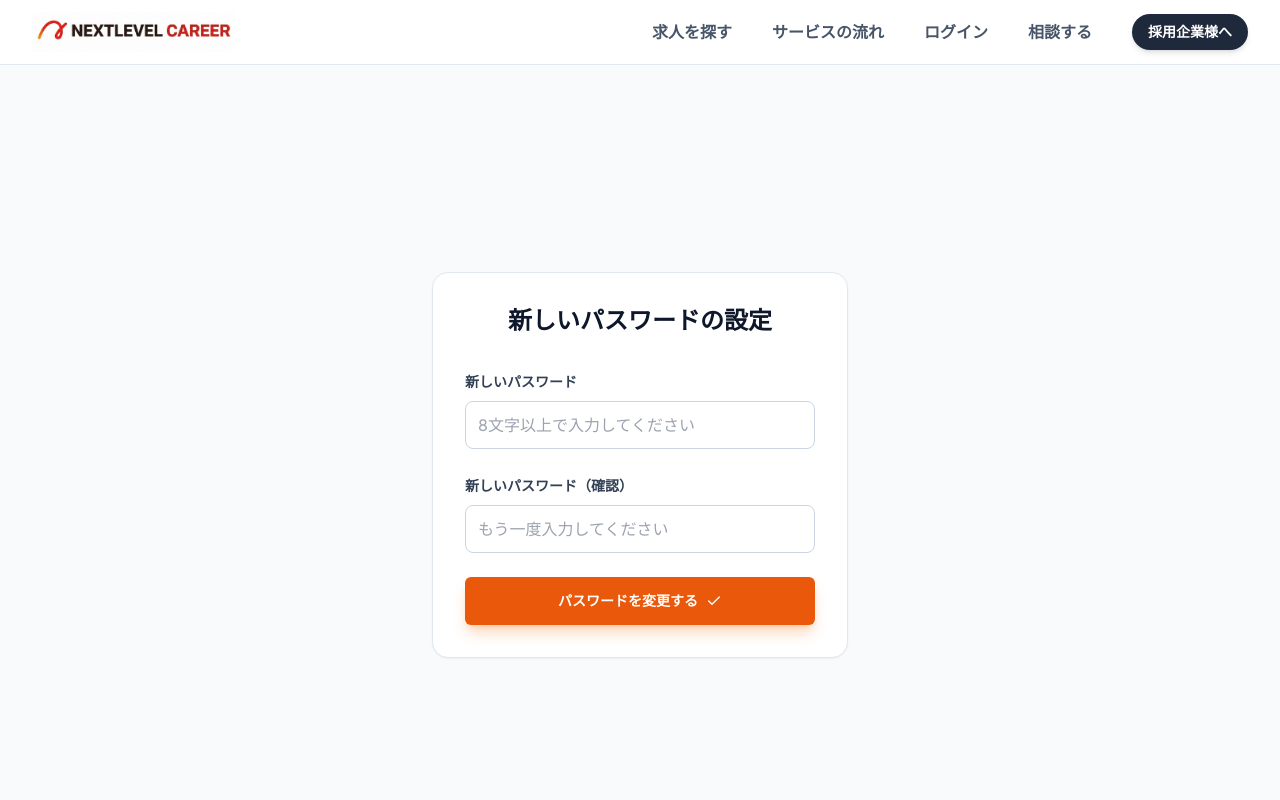
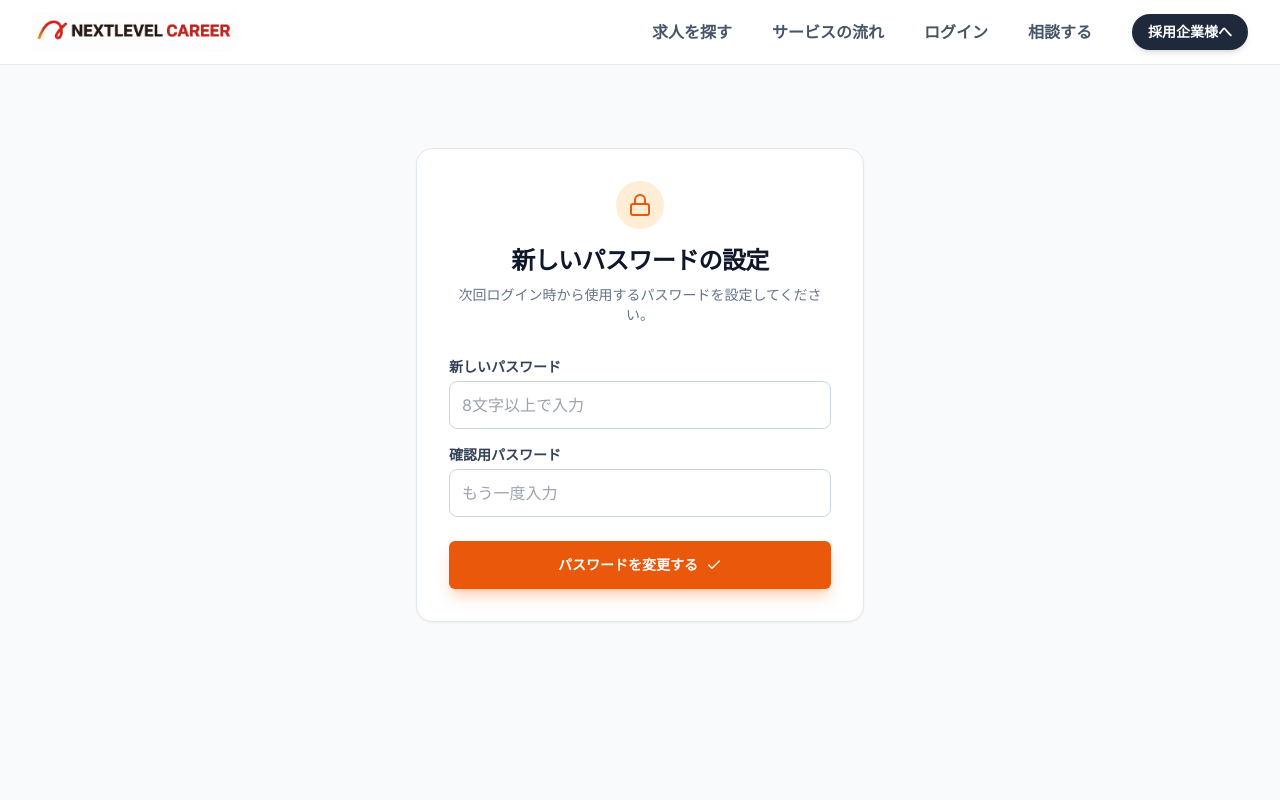
Before and after one commit to nextlevelkitamura-alt/nextlevel-career-website, a Next.js app: page /update-password in a window 1280 px wide. Shown: the top 800 px of the page. Built offline with nearby package versions, Linux system fonts and the light colour scheme; no server answers.

Commit message:
fix(ui): refine password reset and update pages with better styling and UX

```diff
--- a/app/forgot-password/page.tsx
+++ b/app/forgot-password/page.tsx
@@ -3,8 +3,8 @@
 import { Button } from "@/components/ui/button";
 import Link from "next/link";
 import { useState } from "react";
-import { ArrowLeft } from "lucide-react";
-import { resetPassword } from "../auth/actions"; // 修正されたアクションをインポート
+import { ArrowLeft, Mail } from "lucide-react";
+import { resetPassword } from "../auth/actions";
 
 export default function ForgotPasswordPage() {
     const [isLoading, setIsLoading] = useState(false);
@@ -34,40 +34,43 @@ export default function ForgotPasswordPage() {
     };
 
     return (
-        <div className="min-h-screen bg-slate-50 py-16 flex items-center justify-center">
-            <div className="container mx-auto px-4 max-w-md">
-                <Link href="/login" className="inline-flex items-center text-slate-500 hover:text-slate-800 mb-6 transition-colors font-medium text-sm">
-                    <ArrowLeft className="w-4 h-4 mr-1" />
-                    ログイン画面に戻る
-                </Link>
-
-                <div className="bg-white p-8 rounded-2xl shadow-sm border border-slate-200">
-                    <h1 className="text-2xl font-bold text-center mb-4 text-slate-900">パスワードをお忘れの方</h1>
-                    <p className="text-sm text-slate-500 text-center mb-8">
+        <div className="min-h-[80vh] flex items-center justify-center bg-slate-50 py-12 px-4 sm:px-6 lg:px-8">
+            <div className="max-w-md w-full space-y-8 bg-white p-8 rounded-2xl shadow-sm border border-slate-200">
+                <div className="text-center">
+                    <div className="mx-auto h-12 w-12 bg-primary-100 rounded-full flex items-center justify-center mb-4">
+                        <Mail className="h-6 w-6 text-primary-600" />
+                    </div>
+                    <h2 className="text-2xl font-bold text-slate-900 tracking-tight">
+                        パスワードをお忘れの方
+                    </h2>
+                    <p className="mt-2 text-sm text-slate-500">
                         ご登録のメールアドレスを入力してください。<br />
-                        パスワード再設定用のリンクをお送りします。
+                        再設定用のリンクをお送りします。
                     </p>
+                </div>
 
                 {error && (
-                        <div className="mb-6 p-4 bg-red-50 border border-red-200 text-red-600 rounded-lg text-sm">
+                    <div className="p-4 bg-red-50 border border-red-200 text-red-600 rounded-lg text-sm text-center">
                         {error}
                     </div>
                 )}
 
                 {message && (
-                        <div className="mb-6 p-4 bg-green-50 border border-green-200 text-green-700 rounded-lg text-sm">
-                            {message}
+                    <div className="p-4 bg-green-50 border border-green-200 text-green-700 rounded-lg text-sm text-center">
+                        <p className="font-bold">{message}</p>
                     </div>
                 )}
 
                 {!message && (
-                        <form onSubmit={handleSubmit} className="space-y-6">
-                            <div className="space-y-2">
-                                <label className="text-sm font-bold text-slate-700">メールアドレス</label>
+                    <form onSubmit={handleSubmit} className="mt-8 space-y-6">
+                        <div>
+                            <label className="block text-sm font-bold text-slate-700 mb-1">
+                                メールアドレス
+                            </label>
                             <input
                                 type="email"
                                 name="email"
-                                    className="w-full h-12 rounded-lg border border-slate-300 px-3 focus:outline-none focus:ring-2 focus:ring-primary-500"
+                                className="w-full h-12 rounded-lg border border-slate-300 px-3 focus:outline-none focus:ring-2 focus:ring-primary-500 transition-all"
                                 placeholder="example@nextlevel.com"
                                 required
                             />
@@ -75,13 +78,19 @@ export default function ForgotPasswordPage() {
 
                         <Button
                             type="submit"
-                                className="w-full h-12 bg-primary-600 hover:bg-primary-700 text-white font-bold shadow-lg shadow-primary-500/30"
+                            className="w-full h-12 bg-primary-600 hover:bg-primary-700 text-white font-bold shadow-lg shadow-primary-500/30 transition-all"
                             disabled={isLoading}
                         >
                             {isLoading ? "送信中..." : "送信する"}
                         </Button>
                     </form>
                 )}
+
+                <div className="text-center">
+                    <Link href="/login" className="inline-flex items-center text-sm font-medium text-slate-500 hover:text-slate-800 transition-colors">
+                        <ArrowLeft className="w-4 h-4 mr-1" />
+                        ログイン画面に戻る
+                    </Link>
                 </div>
             </div>
         </div>
--- a/app/update-password/page.tsx
+++ b/app/update-password/page.tsx
@@ -2,8 +2,9 @@
 
 import { Button } from "@/components/ui/button";
 import { useState } from "react";
-import { Check } from "lucide-react";
-import { updatePassword } from "../auth/actions"; // これから追加する
+import { Check, Lock } from "lucide-react";
+import { updatePassword } from "../auth/actions";
+import Link from "next/link"; // Linkのインポートを追加
 
 export default function UpdatePasswordPage() {
     const [isLoading, setIsLoading] = useState(false);
@@ -41,55 +42,70 @@ export default function UpdatePasswordPage() {
     };
 
     return (
-        <div className="min-h-screen bg-slate-50 py-16 flex items-center justify-center">
-            <div className="container mx-auto px-4 max-w-md">
-                <div className="bg-white p-8 rounded-2xl shadow-sm border border-slate-200">
-                    <h1 className="text-2xl font-bold text-center mb-8 text-slate-900">新しいパスワードの設定</h1>
+        <div className="min-h-[80vh] flex items-center justify-center bg-slate-50 py-12 px-4 sm:px-6 lg:px-8">
+            <div className="max-w-md w-full space-y-8 bg-white p-8 rounded-2xl shadow-sm border border-slate-200">
+                <div className="text-center">
+                    <div className="mx-auto h-12 w-12 bg-primary-100 rounded-full flex items-center justify-center mb-4">
+                        <Lock className="h-6 w-6 text-primary-600" />
+                    </div>
+                    <h2 className="text-2xl font-bold text-slate-900 tracking-tight">
+                        新しいパスワードの設定
+                    </h2>
+                    <p className="mt-2 text-sm text-slate-500">
+                        次回ログイン時から使用するパスワードを設定してください。
+                    </p>
+                </div>
 
                 {error && (
-                        <div className="mb-6 p-4 bg-red-50 border border-red-200 text-red-600 rounded-lg text-sm">
+                    <div className="p-4 bg-red-50 border border-red-200 text-red-600 rounded-lg text-sm text-center">
                         {error}
                     </div>
                 )}
 
                 {message && (
-                        <div className="mb-6 p-4 bg-green-50 border border-green-200 text-green-700 rounded-lg text-sm">
-                            {message}
-                            <div className="mt-4 text-center">
-                                <a href="/jobs" className="text-primary-600 font-bold hover:underline">求人一覧へ移動</a>
-                            </div>
+                    <div className="p-4 bg-green-50 border border-green-200 text-green-700 rounded-lg text-sm text-center">
+                        <p className="font-bold mb-2">{message}</p>
+                        <Link href="/jobs" className="text-primary-600 hover:text-primary-800 underline">
+                            求人一覧へ移動
+                        </Link>
                     </div>
                 )}
 
                 {!message && (
-                        <form onSubmit={handleSubmit} className="space-y-6">
-                            <div className="space-y-2">
-                                <label className="text-sm font-bold text-slate-700">新しいパスワード</label>
+                    <form onSubmit={handleSubmit} className="mt-8 space-y-6">
+                        <div className="space-y-4">
+                            <div>
+                                <label className="block text-sm font-bold text-slate-700 mb-1">
+                                    新しいパスワード
+                                </label>
                                 <input
                                     type="password"
                                     name="password"
-                                    className="w-full h-12 rounded-lg border border-slate-300 px-3 focus:outline-none focus:ring-2 focus:ring-primary-500"
-                                    placeholder="8文字以上で入力してください"
+                                    className="w-full h-12 rounded-lg border border-slate-300 px-3 focus:outline-none focus:ring-2 focus:ring-primary-500 transition-all"
+                                    placeholder="8文字以上で入力"
                                     minLength={8}
                                     required
                                 />
                             </div>
 
-                            <div className="space-y-2">
-                                <label className="text-sm font-bold text-slate-700">新しいパスワード（確認）</label>
+                            <div>
+                                <label className="block text-sm font-bold text-slate-700 mb-1">
+                                    確認用パスワード
+                                </label>
                                 <input
                                     type="password"
                                     name="confirmPassword"
-                                    className="w-full h-12 rounded-lg border border-slate-300 px-3 focus:outline-none focus:ring-2 focus:ring-primary-500"
-                                    placeholder="もう一度入力してください"
+                                    className="w-full h-12 rounded-lg border border-slate-300 px-3 focus:outline-none focus:ring-2 focus:ring-primary-500 transition-all"
+                                    placeholder="もう一度入力"
                                     minLength={8}
                                     required
                                 />
                             </div>
+                        </div>
 
                         <Button
                             type="submit"
-                                className="w-full h-12 bg-primary-600 hover:bg-primary-700 text-white font-bold shadow-lg shadow-primary-500/30"
+                            className="w-full h-12 bg-primary-600 hover:bg-primary-700 text-white font-bold shadow-lg shadow-primary-500/30 transition-all"
                             disabled={isLoading}
                         >
                             {isLoading ? "更新中..." : "パスワードを変更する"}
@@ -99,6 +115,5 @@ export default function UpdatePasswordPage() {
                 )}
             </div>
         </div>
-        </div>
     );
 }
```
Lines whose indentation alone changed are shown as unchanged.
